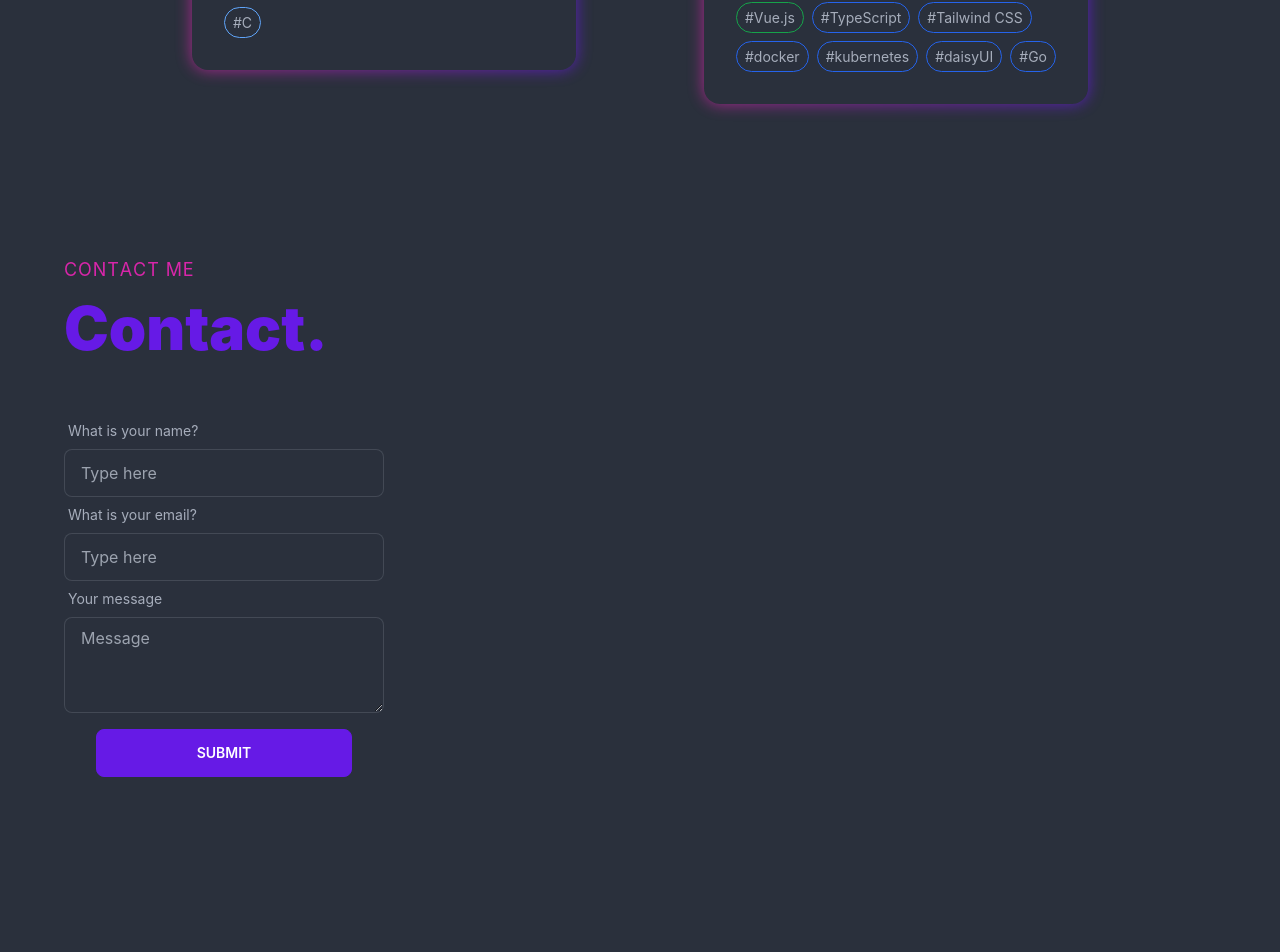
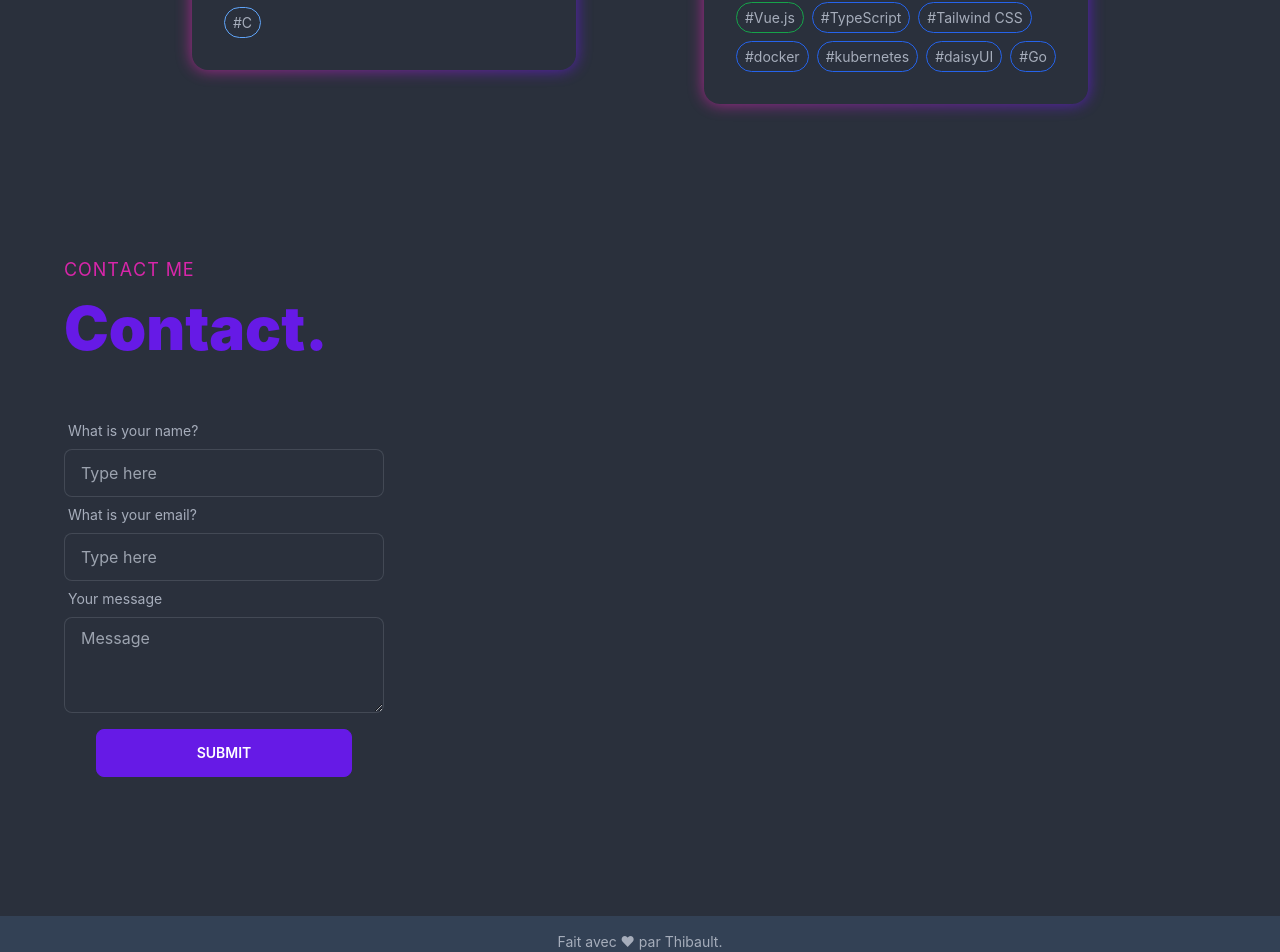
Before and after one commit to thibault-cne/portfolio, a Vue app: page / in a window 1280 px wide. Shown: the part 3127-4079 px from the top of the page. Built offline with nearby package versions, Linux system fonts and the light colour scheme.

Commit message:
[+] add footer

```diff
--- a/src/App.vue
+++ b/src/App.vue
@@ -18,10 +18,17 @@ export default defineComponent({
       <Navbar />
       <Hero />
     </div>
-    <SectionWrapper component="About" id="about" />
-    <SectionWrapper component="Techs" id="techs" />
-    <SectionWrapper component="Projects" id="projects" />
-    <SectionWrapper component="Contact" id="contact" />
+    <SectionWrapper component="About" id="about" h />
+    <SectionWrapper component="Techs" id="techs" h />
+    <SectionWrapper component="Projects" id="projects" h />
+    <div class="w-full min-h-screen relative">
+      <SectionWrapper component="Contact" id="contact" />
+      <footer
+        class="absolute bottom-0 footer footer-center p-4 bg-slate-700 text-base-content"
+      >
+        <div><p>Fait avec ♥ par Thibault.</p></div>
+      </footer>
+    </div>
   </div>
 </template>
 
--- a/src/components/SectionWrapper.vue
+++ b/src/components/SectionWrapper.vue
@@ -1,6 +1,7 @@
 <template>
   <section
-    class="max-w-7xl mx-auto relative z-0 sm:px-16 px-6 sm:py-16 py-10 w-full min-h-screen"
+    class="max-w-7xl mx-auto relative z-0 sm:px-16 px-6 sm:py-16 py-10 w-full"
+    :class="[h ? 'min-h-screen' : '']"
   >
     <span :id="id">&nbsp;</span>
     <component :is="component"></component>
@@ -28,6 +29,10 @@ export default defineComponent({
       type: String,
       required: true,
     },
+    h: {
+      type: Boolean,
+      required: false,
+    },
   },
 });
 </script>
```
